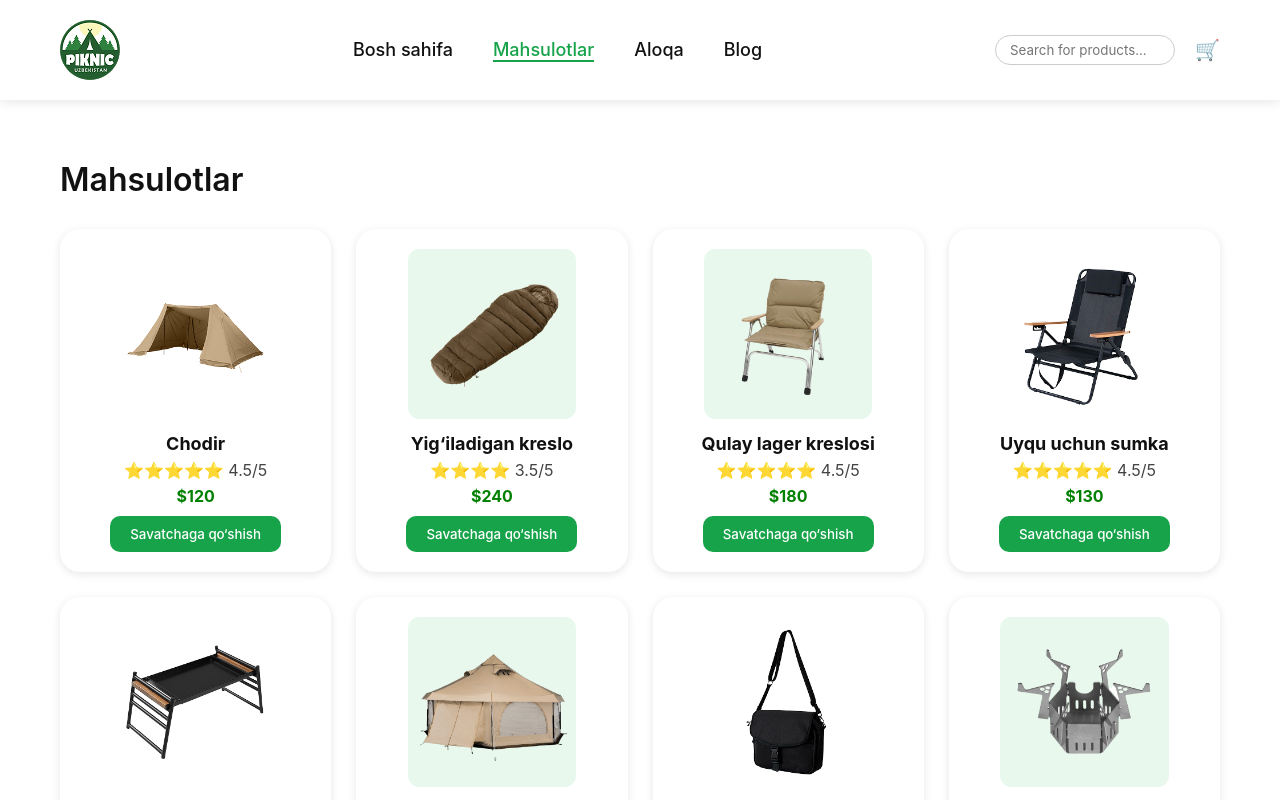
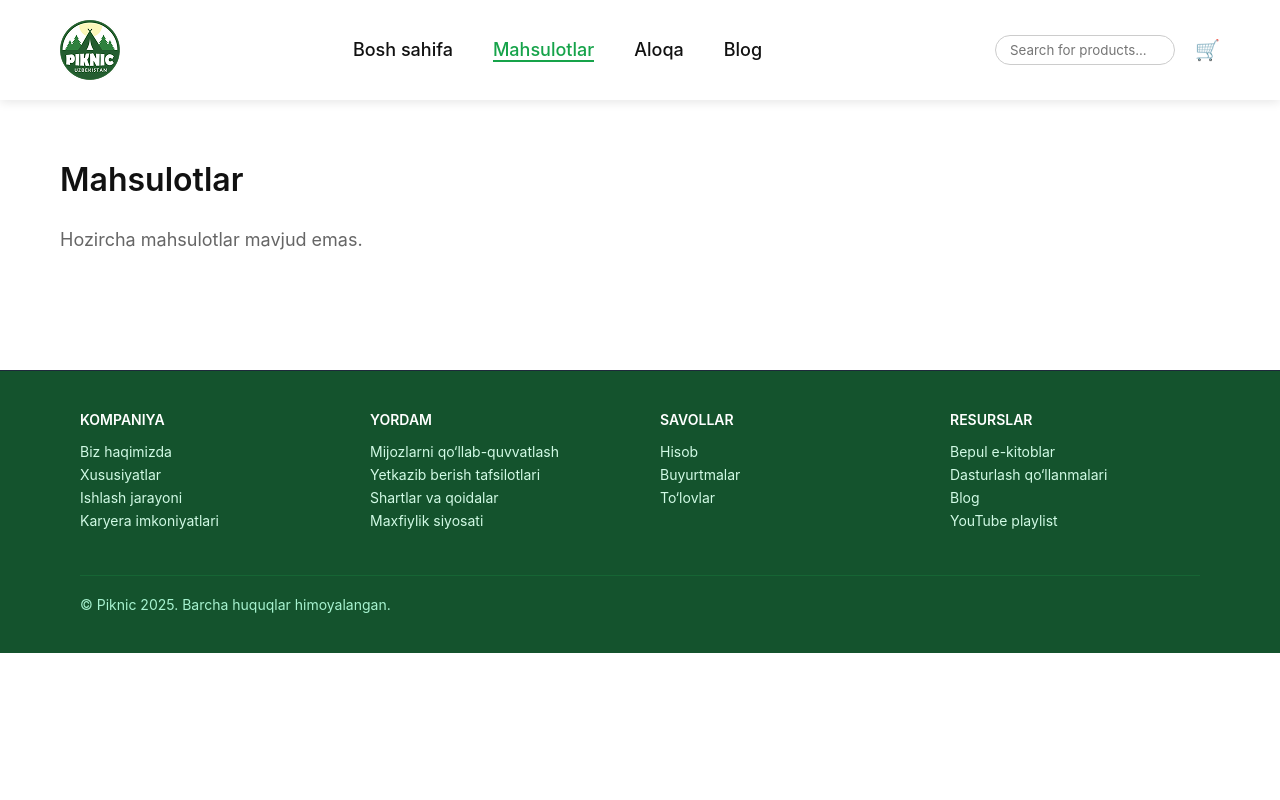
Before and after one commit to asadbek002123-beep/next-mustaqil, a Next.js app: page /Product in a window 1280 px wide. Shown: the top 800 px of the page. Built offline with nearby package versions, Linux system fonts and the light colour scheme.

Commit message:
100% ishlaydigan qilindi

```diff
--- a/src/app/Admin/page.tsx
+++ b/src/app/Admin/page.tsx
@@ -84,7 +84,6 @@ export default function AdminPage() {
           ...newProduct,
           price: parseFloat(newProduct.price),
         });
-        console.log("Firebase yangilandi ✅");
       } catch (err) {
         console.error("Firebase yangilashda xato:", err);
       }
@@ -101,14 +100,10 @@ export default function AdminPage() {
 
       try {
         const docRef = await addDoc(collection(db, "products"), newItem);
-        console.log("Firebase ga yozildi ✅ ID:", docRef.id);
-
         const itemWithId = { id: docRef.id, ...newItem };
         const updated = [...products, itemWithId];
         setProducts(updated);
         localStorage.setItem("adminProducts", JSON.stringify(updated));
-
-        await loadProductsFromFirebase();
       } catch (err) {
         console.error("Firebase ga yozishda xato:", err);
       }
@@ -125,7 +120,6 @@ export default function AdminPage() {
 
     try {
       await deleteDoc(doc(db, "products", id));
-      console.log("Firebase dan o‘chirildi ✅");
     } catch (err) {
       console.error("Firebase dan o‘chirishda xato:", err);
     }
@@ -220,11 +214,6 @@ export default function AdminPage() {
                 <p>Hozircha mahsulotlar yo‘q 📦</p>
               ) : (
                 products.map((p) => (
-                  <div className="product-list">
-                    {products.length === 0 ? (
-                      <p>Hozircha mahsulotlar yo‘q 📦</p>
-                    ) : (
-                      products.map((p) => (
                   <div key={p.id} className="product-card">
                     <img src={p.image} alt={p.name} />
                     <div className="product-info">
@@ -254,9 +243,6 @@ export default function AdminPage() {
                         🗑️ Delete
                       </button>
                     </div>
-                        </div>
-                      ))
-                    )}
                   </div>
                 ))
               )}
--- a/src/app/Product/page.tsx
+++ b/src/app/Product/page.tsx
@@ -5,47 +5,11 @@ import { useRouter } from "next/navigation";
 
 import logo from "../image/1-removebg 1.png";
 import imageChodir from "../image/image (3).png";
-import imageKreslo1 from "../image/Frame 38.png";
-import imageKreslo2 from "../image/Frame 33.png";
-import imageUyqu from "../image/image (4).png";
-import imagefoto from "../image/image (5).png";
-import imagefoto1 from "../image/image (7).png";
-import imagefoto2 from "../image/image (6).png";
-import imagefoto3 from "../image/image (8).png";
 
 export default function About() {
   const router = useRouter();
   const [cart, setCart] = useState<any[]>([]);
   const [products, setProducts] = useState<any[]>([]);
-
-  const defaultProducts = [
-    { id: 1, name: "Chodir", price: 120, rating: 4.5, image: imageChodir.src },
-    {
-      id: 2,
-      name: "Yig‘iladigan kreslo",
-      price: 240,
-      rating: 3.5,
-      image: imageKreslo1.src,
-    },
-    {
-      id: 3,
-      name: "Qulay lager kreslosi",
-      price: 180,
-      rating: 4.5,
-      image: imageKreslo2.src,
-    },
-    {
-      id: 4,
-      name: "Uyqu uchun sumka",
-      price: 130,
-      rating: 4.5,
-      image: imageUyqu.src,
-    },
-    { id: 5, name: "Chodir", price: 120, rating: 4.5, image: imagefoto.src },
-    { id: 6, name: "Chodir", price: 120, rating: 4.5, image: imagefoto1.src },
-    { id: 7, name: "Chodir", price: 120, rating: 4.5, image: imagefoto2.src },
-    { id: 8, name: "Chodir", price: 120, rating: 4.5, image: imagefoto3.src },
-  ];
 
   useEffect(() => {
     const savedCart = localStorage.getItem("cart");
@@ -66,9 +30,9 @@ export default function About() {
             : p.image?.src || imageChodir.src,
       }));
 
-      setProducts([...defaultProducts, ...fixedAdmin]);
+      setProducts(fixedAdmin);
     } else {
-      setProducts(defaultProducts);
+      setProducts([]); // agar Admin'dan kelmagan bo‘lsa, hech narsa ko‘rsatmaydi
     }
   }, []);
 
@@ -80,6 +44,7 @@ export default function About() {
 
   return (
     <>
+      {/* === NAVBAR === */}
       <nav
         style={{
           display: "flex",
@@ -149,6 +114,7 @@ export default function About() {
         </div>
       </nav>
 
+      {/* === PRODUCT SECTION === */}
       <section style={{ padding: "60px" }}>
         <h1
           style={{ fontSize: "32px", fontWeight: "600", marginBottom: "30px" }}
@@ -156,6 +122,11 @@ export default function About() {
           Mahsulotlar
         </h1>
 
+        {products.length === 0 ? (
+          <p style={{ fontSize: "18px", color: "#666" }}>
+            Hozircha mahsulotlar mavjud emas.
+          </p>
+        ) : (
           <div
             style={{
               display: "grid",
@@ -172,7 +143,6 @@ export default function About() {
                   boxShadow: "0 2px 8px rgba(0,0,0,0.1)",
                   padding: "20px",
                   textAlign: "center",
-                transition: "transform 0.2s ease",
                 }}
               >
                 <Image
@@ -187,7 +157,9 @@ export default function About() {
                     borderRadius: "10px",
                   }}
                 />
-              <h3 style={{ fontSize: "18px", marginTop: "10px" }}>{p.name}</h3>
+                <h3 style={{ fontSize: "18px", marginTop: "10px" }}>
+                  {p.name}
+                </h3>
                 <div style={{ color: "#eab308", margin: "6px 0" }}>
                   {"⭐".repeat(Math.round(p.rating || 4))}{" "}
                   <span style={{ color: "#444" }}>{p.rating || 4}/5</span>
@@ -211,9 +183,10 @@ export default function About() {
               </div>
             ))}
           </div>
+        )}
       </section>
 
-      <>
+      {/* === FOOTER === */}
       <footer className="footer">
         <div className="footer-top">
           <div className="footer-col">
@@ -257,6 +230,5 @@ export default function About() {
         </div>
       </footer>
     </>
-    </>
   );
 }
```
Lines whose indentation alone changed are shown as unchanged.
